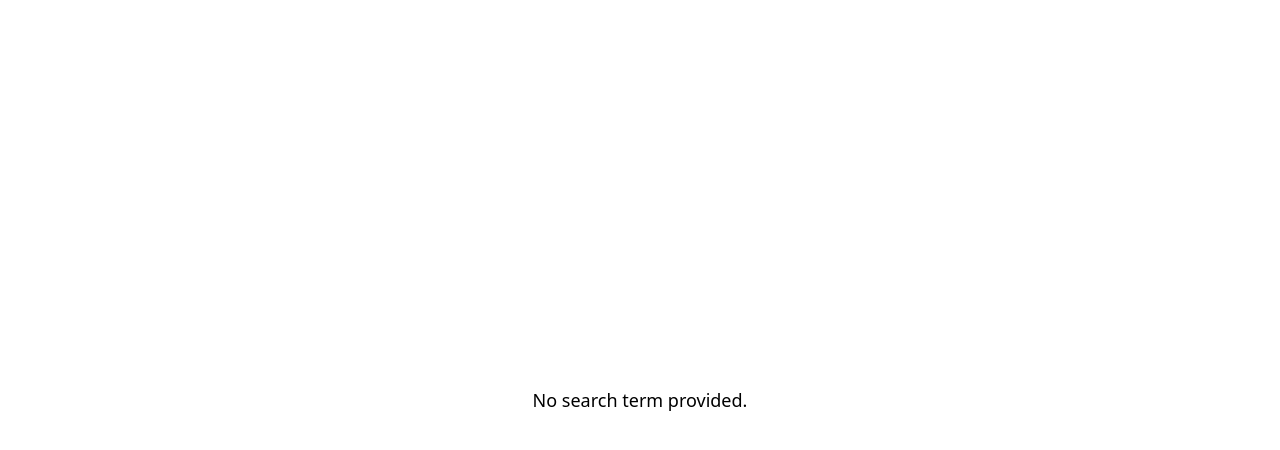
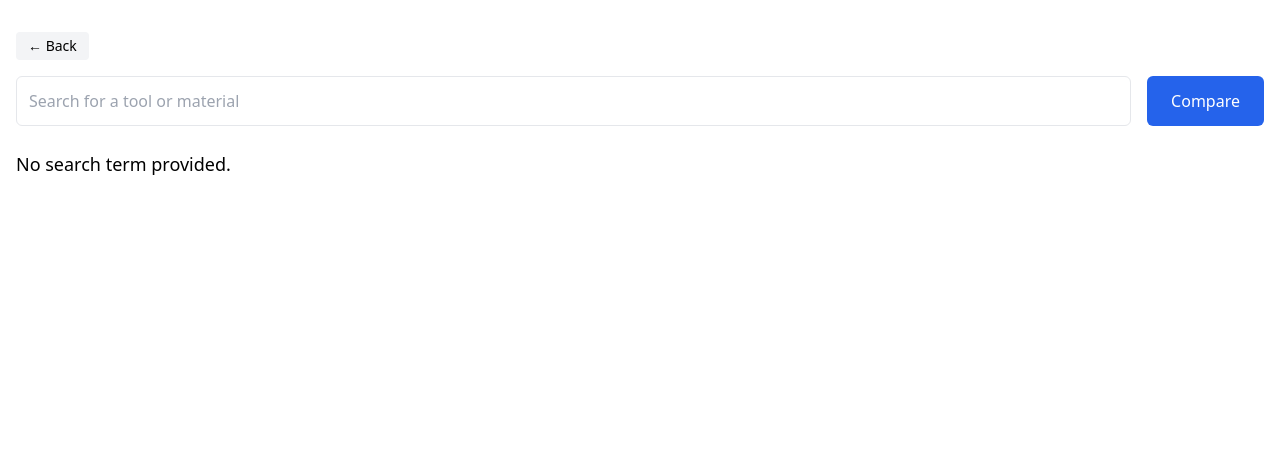
Before and after one commit to DustInTheDark/tooltally-frontend, a Next.js app: page /search in a window 1280 px wide. Shown: the top 450 px of the page. Built offline with nearby package versions, Linux system fonts and the light colour scheme.

Commit message:
Enhance search page with back button and search input for re-query

```diff
--- a/app/search/page.js
+++ b/app/search/page.js
@@ -1,45 +1,76 @@
 'use client';
 
-import { useSearchParams } from 'next/navigation';
+import { useSearchParams, useRouter } from 'next/navigation';
+import { useState } from 'react';
 import ProductCard from '@/components/ProductCard';
 
 export default function SearchPage() {
   const searchParams = useSearchParams();
-  const query = searchParams.get('q')?.trim();
+  const router = useRouter();
+  const initialQuery = searchParams.get('q')?.trim() || '';
+  const [searchTerm, setSearchTerm] = useState(initialQuery);
 
-  if (!query) {
-    return (
-      <div className="flex min-h-screen items-center justify-center px-4">
-        <p className="text-lg">No search term provided.</p>
-      </div>
-    );
-  }
+  const handleSubmit = (e) => {
+    e.preventDefault();
+    const value = searchTerm.trim();
+    router.push(value ? `/search?q=${encodeURIComponent(value)}` : '/search');
+  };
 
-  const sampleProducts = [
+  const sampleProducts = initialQuery
+    ? [
         {
-      productTitle: `${query} Pro Max 3000`,
+          productTitle: `${initialQuery} Pro Max 3000`,
           price: '99.99',
           vendorName: 'Acme Corp',
           buyUrl: '#',
         },
         {
-      productTitle: `${query} Deluxe Set`,
+          productTitle: `${initialQuery} Deluxe Set`,
           price: '59.99',
           vendorName: 'Tools R Us',
           buyUrl: '#',
         },
         {
-      productTitle: `${query} Starter Kit`,
+          productTitle: `${initialQuery} Starter Kit`,
           price: '29.99',
           vendorName: 'Basic Tools',
           buyUrl: '#',
         },
-  ];
+      ]
+    : [];
 
   return (
     <div className="px-4 py-8">
+      <div className="mb-6 flex flex-col gap-4">
+        <a
+          href="/"
+          className="self-start rounded bg-gray-100 px-3 py-1 text-sm hover:bg-gray-200"
+        >
+          &larr; Back
+        </a>
+        <form
+          onSubmit={handleSubmit}
+          className="flex w-full flex-col gap-4 sm:flex-row"
+        >
+          <input
+            type="text"
+            placeholder="Search for a tool or material"
+            value={searchTerm}
+            onChange={(e) => setSearchTerm(e.target.value)}
+            className="w-full flex-grow rounded-md border p-3"
+          />
+          <button
+            type="submit"
+            className="rounded-md bg-blue-600 p-3 font-medium text-white sm:px-6"
+          >
+            Compare
+          </button>
+        </form>
+      </div>
+      {initialQuery ? (
+        <>
           <h1 className="mb-6 text-2xl font-semibold">
-        Search results for: {query}
+            Search results for: {initialQuery}
           </h1>
           <div className="grid gap-4 sm:grid-cols-2 lg:grid-cols-3">
             {sampleProducts.map((product) => (
@@ -52,6 +83,10 @@ export default function SearchPage() {
               />
             ))}
           </div>
+        </>
+      ) : (
+        <p className="text-lg">No search term provided.</p>
+      )}
     </div>
   );
 }
```
Lines whose indentation alone changed are shown as unchanged.
